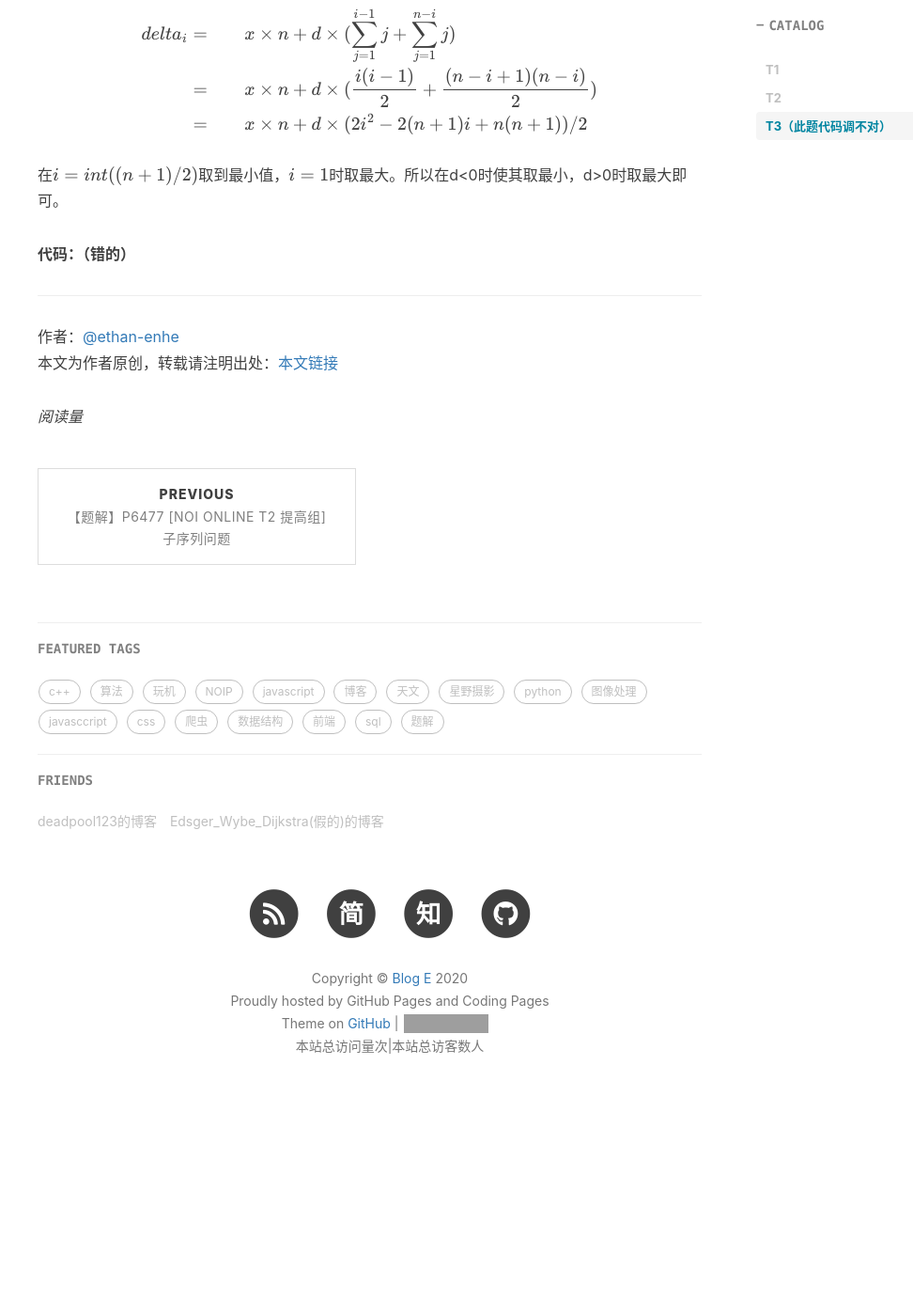
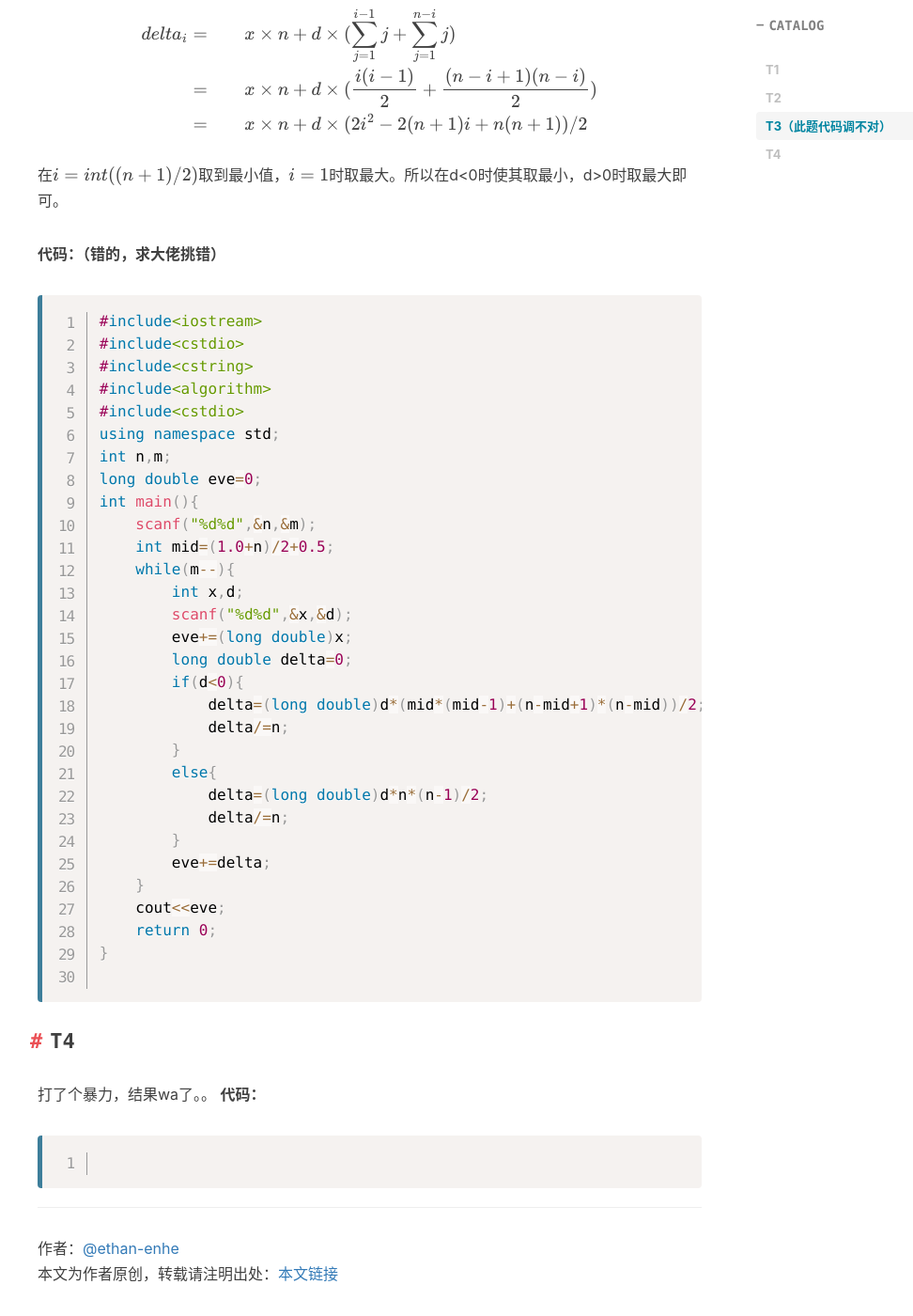
Before and after one commit to ethan-enhe/ethan-enhe.github.io, a Jekyll site: the page built from _posts/2020-07-08-cf-edu-round-47解题记录.md, in a window 1280 px wide and 1400 px high, scrolled down 2273 px. Shown: the whole window at 94% size, without its empty margins (225-1197 px from the left). Built offline with Jekyll 4.4.1, drawn with Linux system fonts in a browser that asks for light colours; nearby versions of some CDN libraries; formulas are drawn with MathJax 3; comment, search, counter and statistics services are not loaded; before the commit the page ends 3490 px from its top, so only the background shows below that; grey boxes are pictures that could not be loaded.

Commit message:
_posts/2020-07-08-cf-edu-round-47解题记录.md updated from https://stackedit.io/

````diff
--- a/_posts/2020-07-08-cf-edu-round-47解题记录.md
+++ b/_posts/2020-07-08-cf-edu-round-47解题记录.md
@@ -84,8 +84,47 @@ $$
 
 在$$i=int((n+1)/2)$$取到最小值，$$i=1$$时取最大。所以在d<0时使其取最小，d>0时取最大即可。
 
-**代码：（错的）**
+**代码：（错的，求大佬挑错）**
+```cpp
+#include<iostream>
+#include<cstdio>
+#include<cstring>
+#include<algorithm>
+#include<cstdio>
+using namespace std;
+int n,m;
+long double eve=0;
+int main(){
+	scanf("%d%d",&n,&m);
+	int mid=(1.0+n)/2+0.5;
+	while(m--){
+		int x,d;
+		scanf("%d%d",&x,&d);
+		eve+=(long double)x;
+		long double delta=0;
+		if(d<0){
+			delta=(long double)d*(mid*(mid-1)+(n-mid+1)*(n-mid))/2;
+			delta/=n;
+		}
+		else{
+			delta=(long double)d*n*(n-1)/2;
+			delta/=n;
+		}
+		eve+=delta;
+	}
+	cout<<eve;
+	return 0;
+}
+
+```
+
+## T4
+打了个暴力，结果wa了。。
+**代码：**
+```cpp
+
+```
 <!--stackedit_data:
-eyJoaXN0b3J5IjpbLTEzNzM3NjgwNDAsMTEzNjk3MzM3MiwtOT
+eyJoaXN0b3J5IjpbLTEzNjk3MTY2ODYsMTEzNjk3MzM3MiwtOT
 YyMjY1NDIzLDk4NTg4MjI0N119
 -->
````
